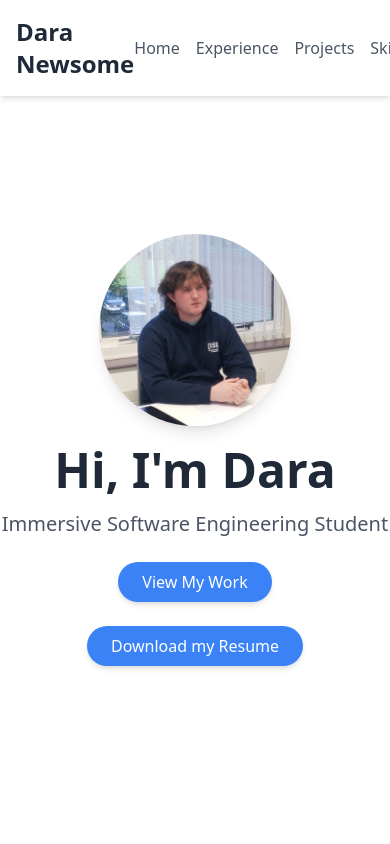
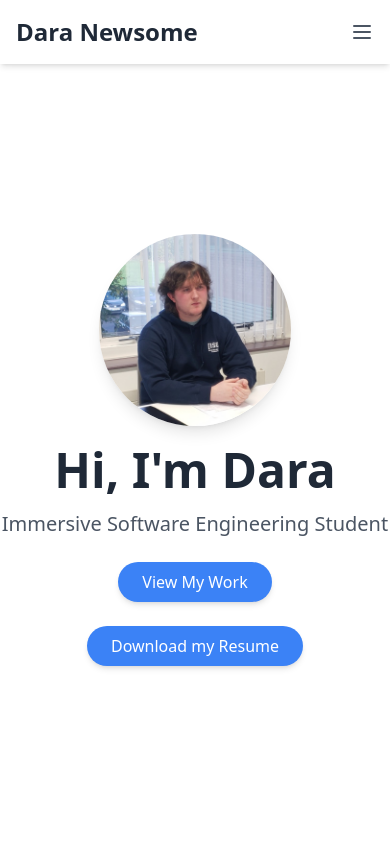
Before and after one commit to newsyd04/DaraNewsome-Portfolio, a React (Create React App) app: page / in a window 390 px wide. Shown: the top 844 px of the page. Built offline with nearby package versions, Linux system fonts and the light colour scheme.

Commit message:
added icon + mobile friendly nav

```diff
--- a/public/index.html
+++ b/public/index.html
@@ -2,14 +2,14 @@
 <html lang="en">
   <head>
     <meta charset="utf-8" />
-    <link rel="icon" href="%PUBLIC_URL%/favicon.ico" />
+    <link rel="icon" href="%PUBLIC_URL%/headshot.png" />
     <meta name="viewport" content="width=device-width, initial-scale=1" />
     <meta name="theme-color" content="#000000" />
     <meta
-      name="description"
-      content="Web site created using create-react-app"
+      name="Dara Newsome"
+      content="Dara Newsome software engineer portfolio"
     />
-    <link rel="apple-touch-icon" href="%PUBLIC_URL%/logo192.png" />
+    <link rel="apple-touch-icon" href="%PUBLIC_URL%/headshot.png" />
     <!--
       manifest.json provides metadata used when your web app is installed on a
       user's mobile device or desktop. See https://developers.google.com/web/fundamentals/web-app-manifest/
@@ -24,7 +24,7 @@
       work correctly both with client-side routing and a non-root public URL.
       Learn how to configure a non-root public URL by running `npm run build`.
     -->
-    <title>React App</title>
+    <title>Dara Newsome Portfolio</title>
   </head>
   <body>
     <noscript>You need to enable JavaScript to run this app.</noscript>
--- a/src/Components/NavBar.js
+++ b/src/Components/NavBar.js
@@ -1,19 +1,121 @@
-import React from "react";
+import React, { useState } from "react";
 
 const NavBar = () => {
+  const [isOpen, setIsOpen] = useState(false);
+
+  const toggleMenu = () => {
+    setIsOpen(!isOpen);
+  };
+
   return (
     <nav className="bg-white shadow-md fixed top-0 left-0 w-full z-50">
       <div className="max-w-6xl mx-auto px-4">
         <div className="flex justify-between items-center py-4">
-          <h1 className="text-2xl font-semibold text-gray-800"><a href="#home">Dara Newsome</a></h1>
-          <ul className="flex space-x-4">
-            <li><a href="#home" className="text-gray-600 hover:text-gray-900">Home</a></li>
-            <li><a href="#experience" className="text-gray-600 hover:text-gray-900">Experience</a></li>
-            <li><a href="#projects" className="text-gray-600 hover:text-gray-900">Projects</a></li>
-            <li><a href="#skills" className="text-gray-600 hover:text-gray-900">Skills</a></li>
-            <li><a href="#contact" className="text-gray-600 hover:text-gray-900">Contact</a></li>
+          <h1 className="text-2xl font-semibold text-gray-800">
+            <a href="#home">Dara Newsome</a>
+          </h1>
+
+          {/* Hamburger Menu Button */}
+          <button
+            className="block md:hidden text-gray-600 focus:outline-none"
+            onClick={toggleMenu}
+          >
+            <svg
+              xmlns="http://www.w3.org/2000/svg"
+              className="h-6 w-6"
+              fill="none"
+              viewBox="0 0 24 24"
+              stroke="currentColor"
+            >
+              <path
+                strokeLinecap="round"
+                strokeLinejoin="round"
+                strokeWidth={2}
+                d={isOpen ? "M6 18L18 6M6 6l12 12" : "M4 6h16M4 12h16M4 18h16"}
+              />
+            </svg>
+          </button>
+
+          {/* Desktop Menu */}
+          <ul className="hidden md:flex space-x-4">
+            <li>
+              <a href="#home" className="text-gray-600 hover:text-gray-900">
+                Home
+              </a>
+            </li>
+            <li>
+              <a href="#experience" className="text-gray-600 hover:text-gray-900">
+                Experience
+              </a>
+            </li>
+            <li>
+              <a href="#projects" className="text-gray-600 hover:text-gray-900">
+                Projects
+              </a>
+            </li>
+            <li>
+              <a href="#skills" className="text-gray-600 hover:text-gray-900">
+                Skills
+              </a>
+            </li>
+            <li>
+              <a href="#contact" className="text-gray-600 hover:text-gray-900">
+                Contact
+              </a>
+            </li>
           </ul>
         </div>
+
+        {/* Mobile Menu */}
+        {isOpen && (
+          <ul className="md:hidden flex flex-col space-y-2 pb-4">
+            <li>
+              <a
+                href="#home"
+                className="block text-gray-600 hover:text-gray-900 text-center"
+                onClick={toggleMenu}
+              >
+                Home
+              </a>
+            </li>
+            <li>
+              <a
+                href="#experience"
+                className="block text-gray-600 hover:text-gray-900 text-center"
+                onClick={toggleMenu}
+              >
+                Experience
+              </a>
+            </li>
+            <li>
+              <a
+                href="#projects"
+                className="block text-gray-600 hover:text-gray-900 text-center"
+                onClick={toggleMenu}
+              >
+                Projects
+              </a>
+            </li>
+            <li>
+              <a
+                href="#skills"
+                className="block text-gray-600 hover:text-gray-900 text-center"
+                onClick={toggleMenu}
+              >
+                Skills
+              </a>
+            </li>
+            <li>
+              <a
+                href="#contact"
+                className="block text-gray-600 hover:text-gray-900 text-center"
+                onClick={toggleMenu}
+              >
+                Contact
+              </a>
+            </li>
+          </ul>
+        )}
       </div>
     </nav>
   );
```
Also changed, not shown: public/headshot.png (added).
